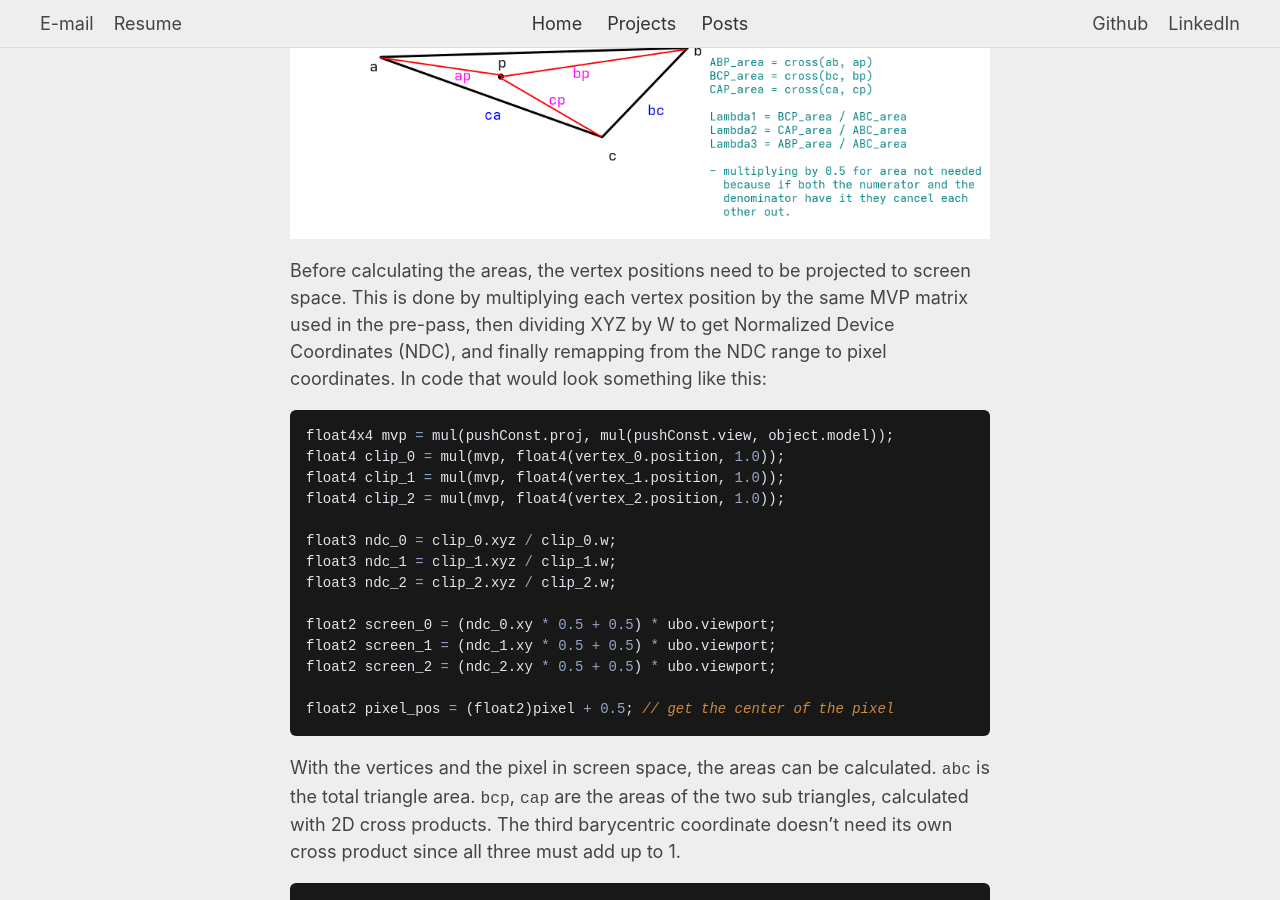
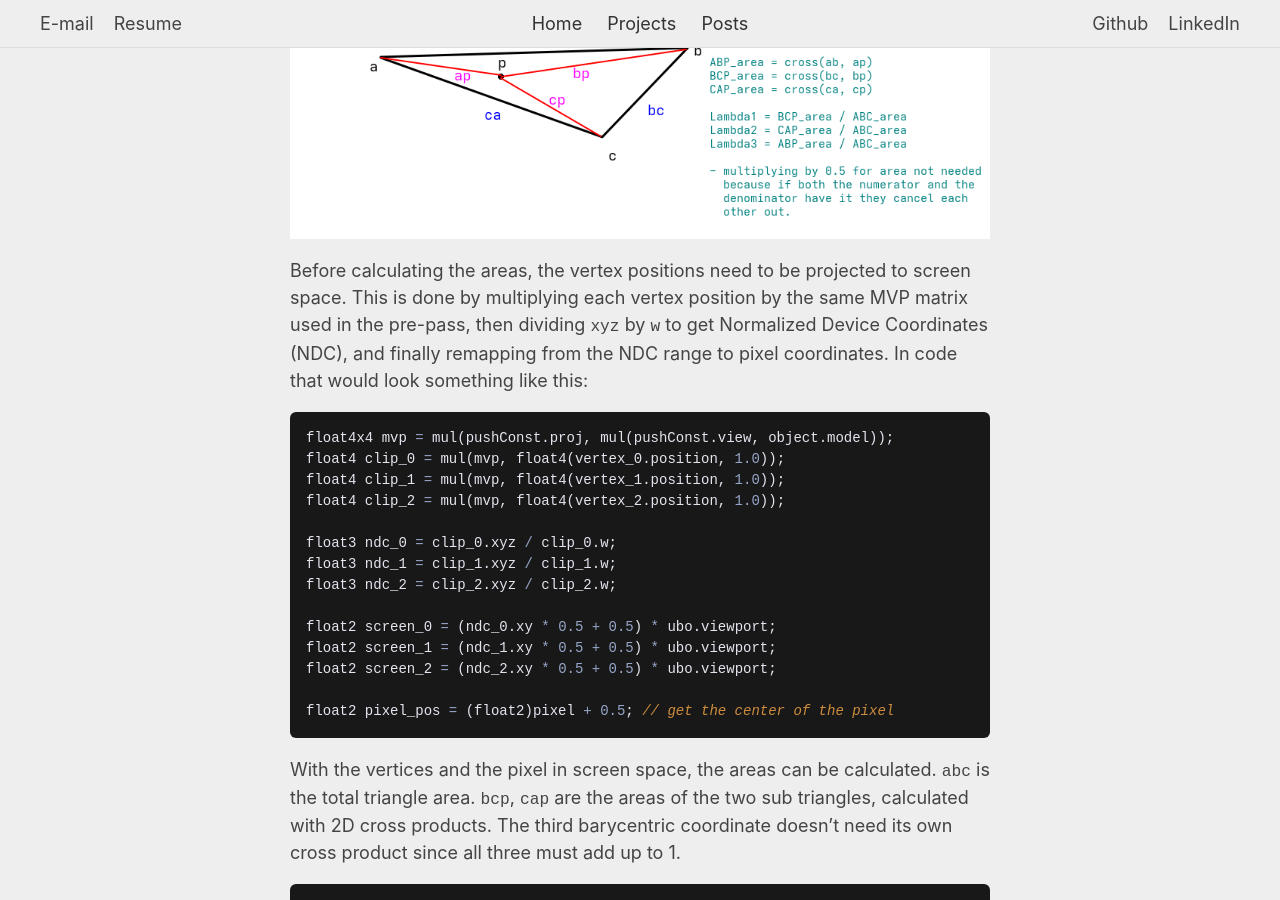
Before and after one commit to bakjedev/bakjedev.github.io, a Jekyll site: the page built from _pages/visibility_buffer.md, in a window 1280 px wide and 900 px high, scrolled down 3825 px. Built offline with Jekyll 4.4.1, drawn with Linux system fonts in a browser that asks for light colours.

Commit message:
make xyz and w code

````diff
--- a/_pages/visibility_buffer.md
+++ b/_pages/visibility_buffer.md
@@ -83,7 +83,7 @@ The idea is simple: the weight of each vertex is equal to how close the pixel is
 
 ![barycentric coords sketch](../assets/images/gpu_driven/barycentric_coordinates.png)
 
-Before calculating the areas, the vertex positions need to be projected to screen space. This is done by multiplying each vertex position by the same MVP matrix used in the pre-pass, then dividing XYZ by W to get Normalized Device Coordinates (NDC), and finally remapping from the NDC range to pixel coordinates. In code that would look something like this:
+Before calculating the areas, the vertex positions need to be projected to screen space. This is done by multiplying each vertex position by the same MVP matrix used in the pre-pass, then dividing `xyz` by `w` to get Normalized Device Coordinates (NDC), and finally remapping from the NDC range to pixel coordinates. In code that would look something like this:
 
 {% raw %}
 ```cpp
````
